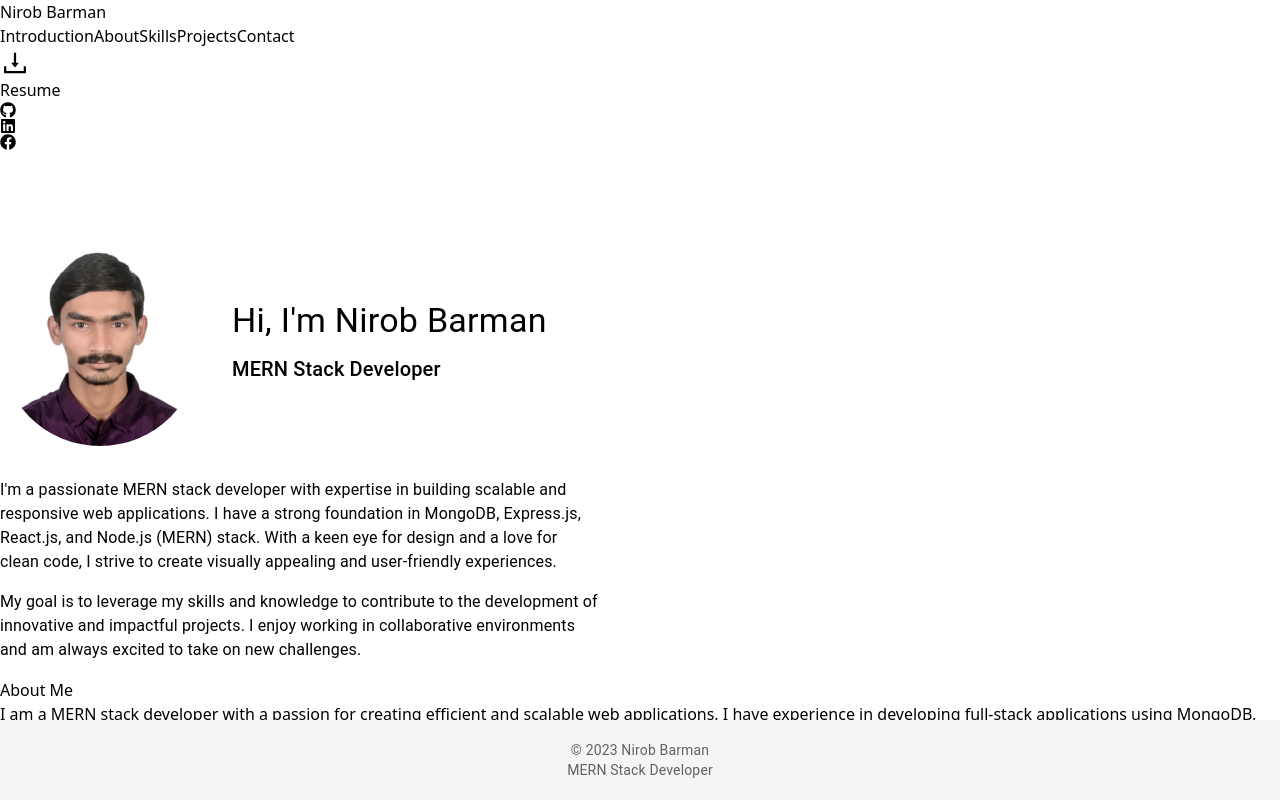
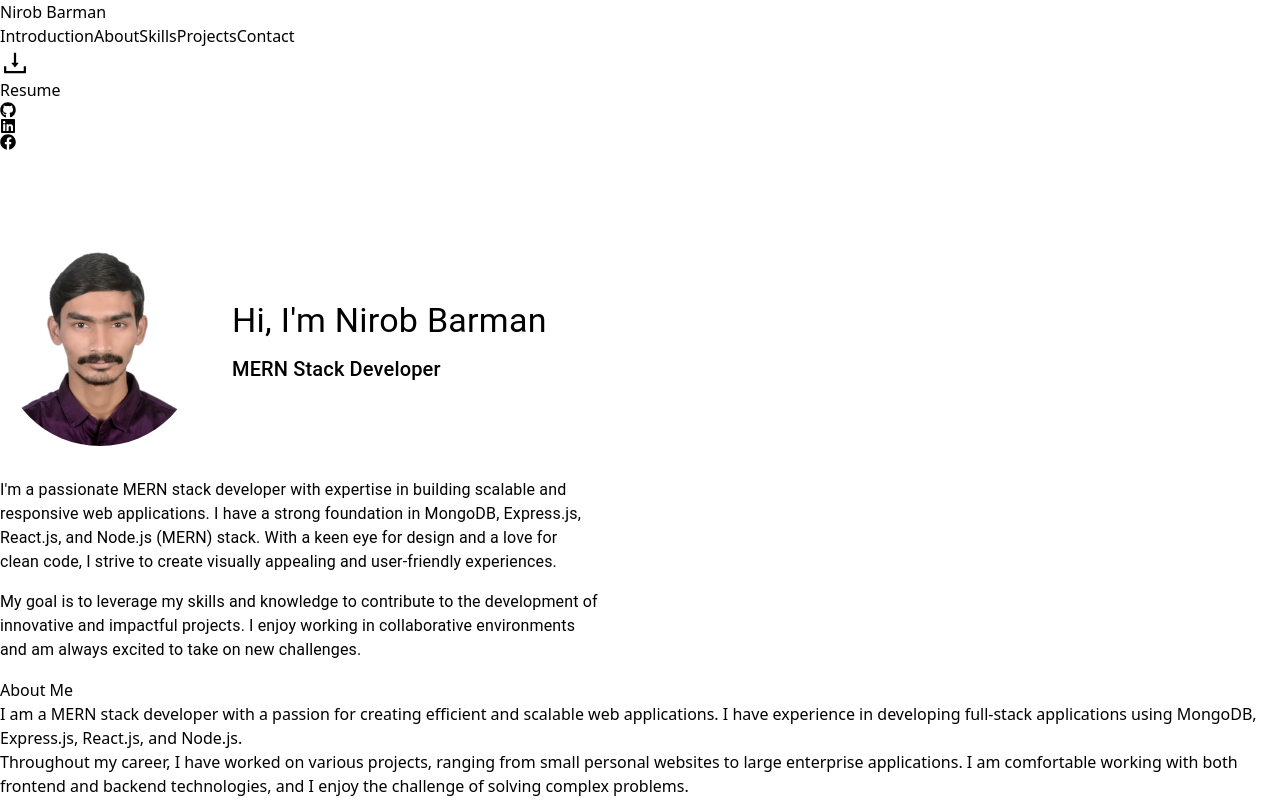
Before and after one commit to Nirob-Barman/MyPortfolio, a React (Vite) app: page / in a window 1280 px wide. Shown: the top 800 px of the page. Built offline with nearby package versions, Linux system fonts and the light colour scheme.

Commit message:
Processing

```diff
--- a/src/Shared/Footer.jsx
+++ b/src/Shared/Footer.jsx
@@ -1,27 +1,13 @@
 import React from 'react';
-import { Box, Typography } from '@mui/material';
 
 const Footer = () => {
     return (
-        <Box
-            component="footer"
-            sx={{
-                backgroundColor: '#f5f5f5',
-                padding: '20px',
-                textAlign: 'center',
-                position: 'fixed',
-                bottom: 0,
-                left: 0,
-                right: 0,
-            }}
-        >
-            <Typography variant="body2" color="textSecondary" component="p">
+        <footer className="bg-gray-100 py-4 text-center fixed bottom-0 left-0 right-0">
+            <p className="text-gray-500">
                 &copy; {new Date().getFullYear()} Nirob Barman
-            </Typography>
-            <Typography variant="body2" color="textSecondary" component="p">
-                MERN Stack Developer
-            </Typography>
-        </Box>
+            </p>
+            <p className="text-gray-500">MERN Stack Developer</p>
+        </footer>
     );
 };
 
```
